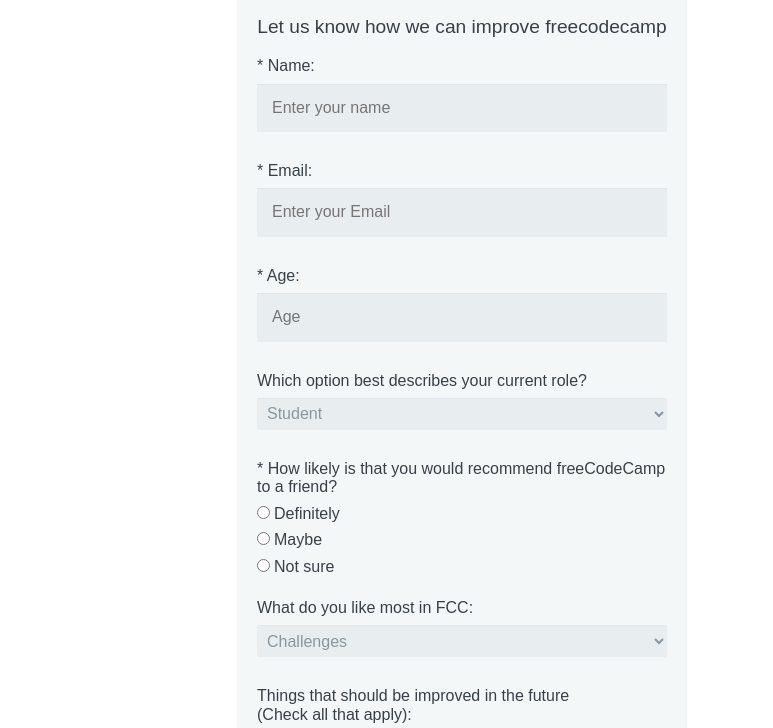
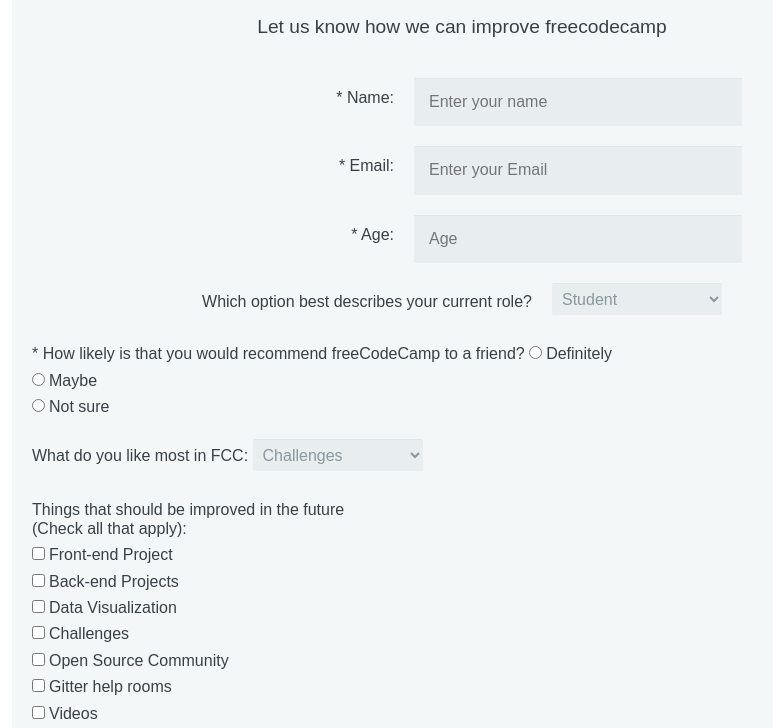
Before and after one commit to lastnamearya/freecodecamp-CSS-Projects, a plain HTML site: page Project-02 Survey Form/index.html in a window 1280 px wide. Shown: the part 70-798 px from the top of the page, without its empty margins (178-951 px from the left). Drawn offline with Linux system fonts and the light colour scheme.

Commit message:
padding / margin duct tape

```diff
--- a/Project-02 Survey Form/index.html
+++ b/Project-02 Survey Form/index.html
@@ -20,21 +20,25 @@
 
     <form action="index.html" method="POST" id="survey-form">
 
+      <div class="basic-info">
         <div class="name">
-        <label for="name" id="name-label">* Name:</label>
+          <label for="name" id="name-label" class="label-light">* Name:</label>
           <input type="text" id="name" name="user_name" placeholder="Enter your name" required>
         </div>
 
         <div class="mail">
-        <label for="email" id="email-label">* Email:</label>
+          <label for="email" id="email-label" class="label-light">* Email:</label>
           <input type="email" id="email" name="user_email" placeholder="Enter your Email" required>
         </div>
 
         <div class="age">
-        <label for="number" id="number-label">* Age:</label>
-        <input type="number" id="number" name="user_age" min="1" max="125" placeholder="Age" required><br>
+          <label for="number" id="number-label" class="label-light">* Age:</label>
+          <input type="number" id="number" name="user_age" min="1" max="125" placeholder="Age" required>
         </div>
 
+      </div>
+
+      <div class="option">
         <label for="currentPos">Which option best describes your current role?</label>
         <select name="position" id="dropdown">
           <option value="student">Student</option>
@@ -43,6 +47,8 @@
           <option value="preferNo">Prefer not to say</option>
           <option value="other">other</option>
         </select> <br>
+
+      </div>
 
       <label>* How likely is that you would recommend freeCodeCamp to a friend?</label>
 
--- a/Project-02 Survey Form/style.css
+++ b/Project-02 Survey Form/style.css
@@ -94,6 +94,60 @@
   margin-top: 10px;
 }
 
+@media all and (min-width: 900px) {
+  #form-outer {
+    max-width: 900px;
+    margin: 10px auto;
+  }
+
+  .basic-info {
+    margin: 40px auto 20px auto;
+  }
+
+  input[type="text"],
+  input[type="number"],
+  input[type="email"] {
+    width: 328px;
+  }
+
+  .name,
+  .mail,
+  .age {
+    margin-top: 20px;
+    display: flex;
+    justify-content: center;
+    align-items: center;
+  }
+
+  .name label,
+  .mail label,
+  .age label {
+    margin-left: auto;
+    padding-right: 20px;
+  }
+  .name input,
+  .mail input,
+  .age input {
+    margin-bottom: 0;
+    margin-right: 150px;
+  }
+
+  .option {
+    display: flex;
+    justify-content: center;
+    align-items: flex-start;
+  }
+
+  select {
+    width: 170px;
+  }
+
+  .option label {
+    padding-top: 10px;
+    padding-right: 20px;
+  }
+}
+
 @media all and (max-width: 450px) {
   #form-outer {
     margin: 10px 15px;
```
Lines whose indentation alone changed are shown as unchanged.
